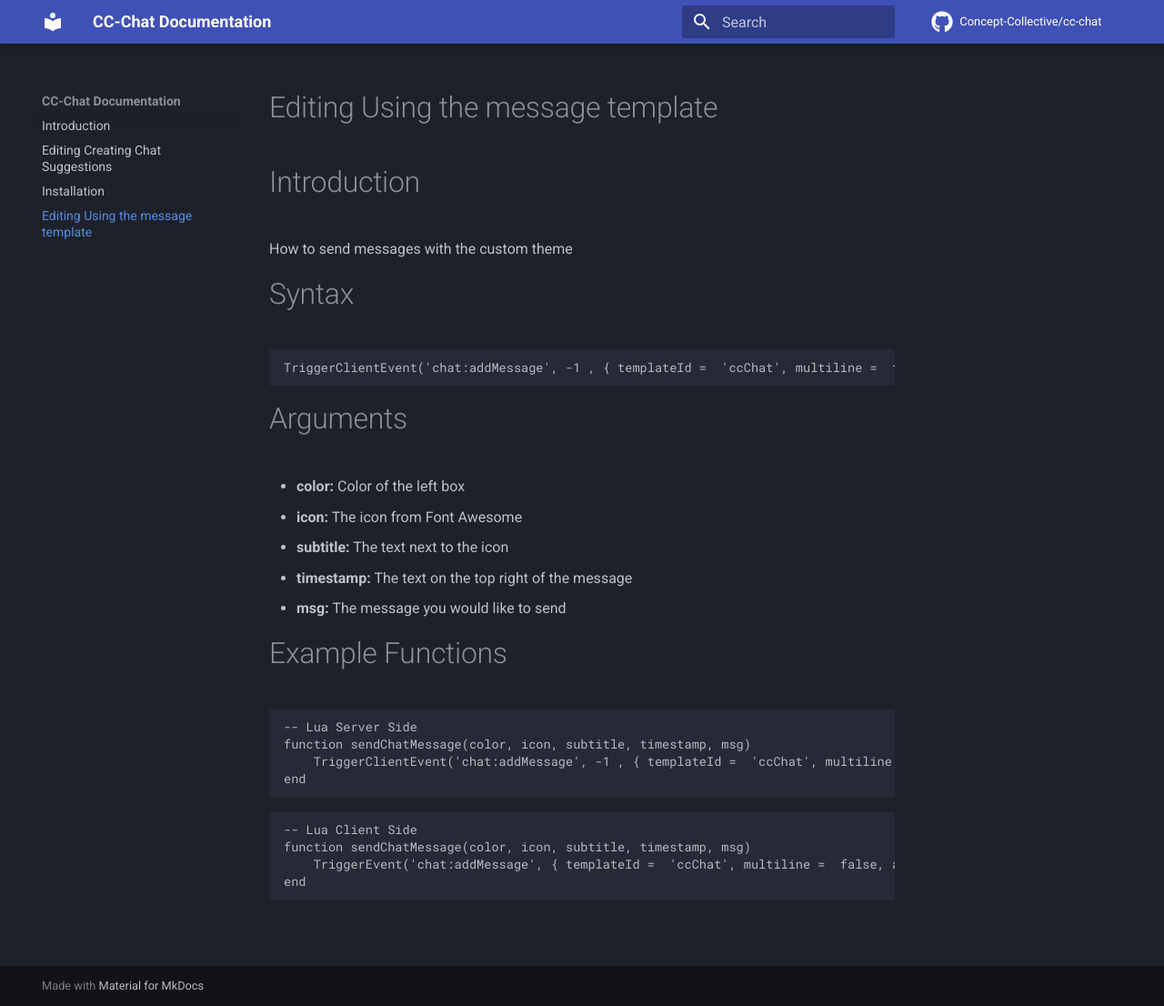
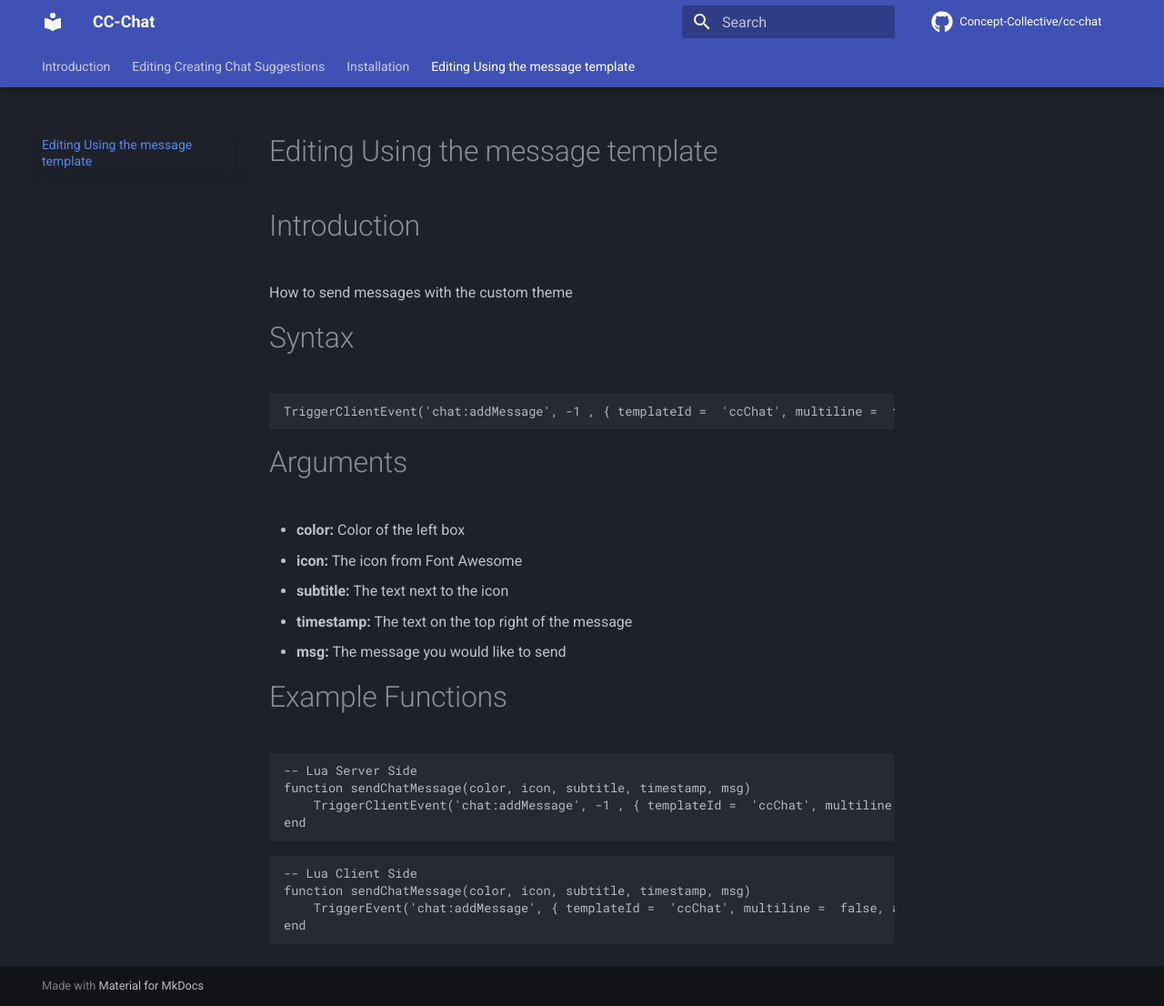
Before and after one commit to Concept-Collective/cc-chat, an MkDocs documentation site: the page built from docs/message-template.md, in a window 1280 px wide and 1106 px high. Shown: the whole window at 91% size. Built offline with MkDocs 1.6.1 and Material for MkDocs 9.7.7, drawn with Linux system fonts in a browser that asks for light colours; comment, search, counter and statistics services are not loaded.

Commit message:
Update mkdocs.yml

```diff
--- a/mkdocs.yml
+++ b/mkdocs.yml
@@ -1,8 +1,13 @@
-site_name: CC-Chat Documentation
+site_name: CC-Chat
 theme:
   palette:
     scheme: slate
     primary: indigo
+  features:
+    - navigation.instant
+    - navigation.sections
+    - navigation.tabs
+    - navigation.tabs.sticky
   name: material
   icon:
     repo: fontawesome/brands/github
```
